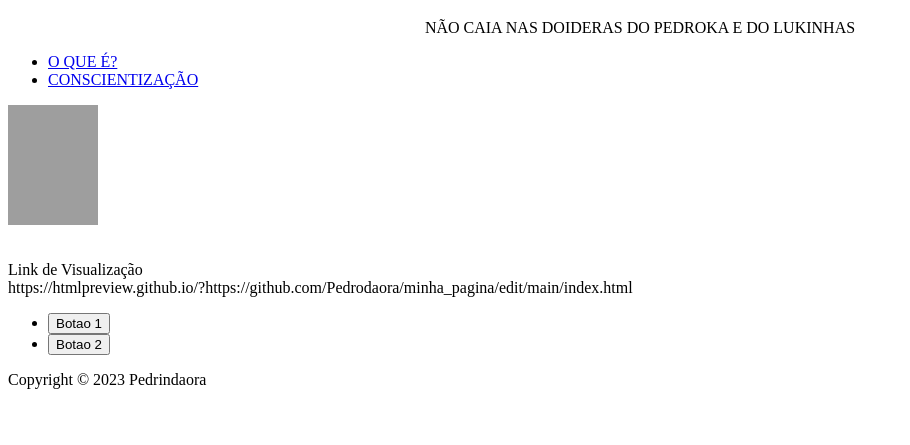
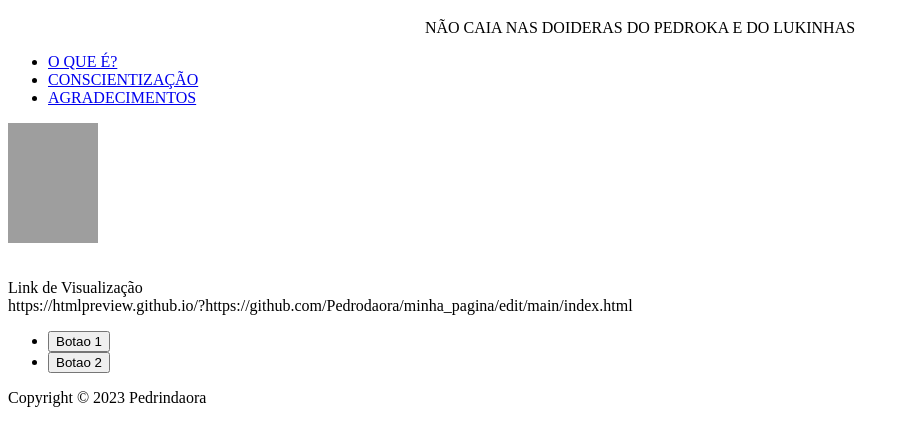
Before and after one commit to Pedrodaora/Pedrodaora.minha_pagina, a plain HTML site: page index.html in a window 1280 px wide. Shown: the part 61-506 px from the top of the page, without its empty margins (0-910 px from the left). Drawn offline with Linux system fonts and the light colour scheme; files that its build step writes are made by us from their sources; grey boxes are pictures that could not be loaded.

Commit message:
Update index.html

```diff
--- a/index.html
+++ b/index.html
@@ -17,7 +17,7 @@
         <ul>
           <li><a href="https://htmlpreview.github.io/?https://github.com/Pedrindaora/minha_pagina/blob/main/oqe/index_oqe.html"> O QUE É? </a></li>
           <li><a href="https://htmlpreview.github.io/?https://github.com/Pedrindaora/minha_pagina/blob/main/conscientizacao/index_conscientizacao.html"> CONSCIENTIZAÇÃO</a></li>
-
+          <li><a href="./page_layout.html"> AGRADECIMENTOS</a></li>
         </ul>
       </nav>
 
```
